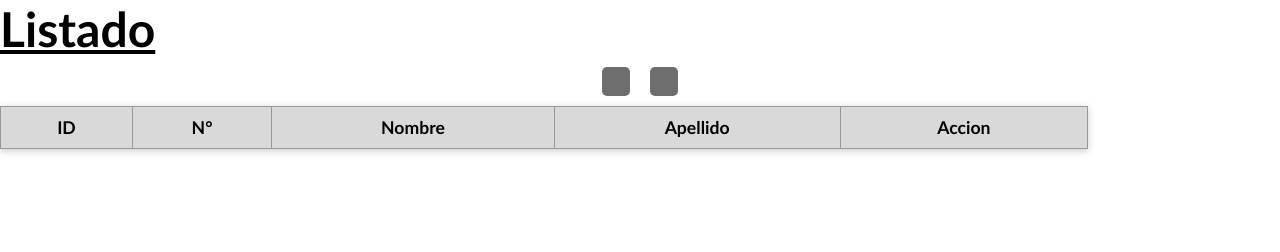
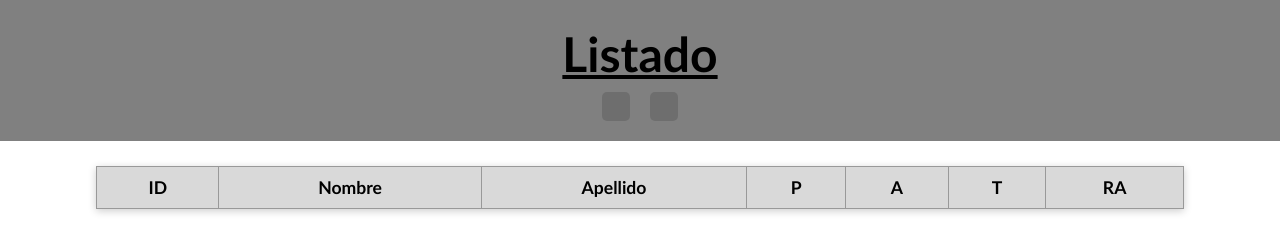
Before and after one commit to tomashasmat/tp-lista, a website: page tp/public/index.html in a window 1280 px wide. Drawn offline with Linux system fonts and the light colour scheme; no server answers.

Commit message:
html de nuevo

```diff
--- a/tp/public/index.html
+++ b/tp/public/index.html
@@ -8,28 +8,32 @@
     <title>Listado</title>
 </head>
 <body>
+    <header class="encabezado">
+        <h1 class="titulo">Listado</h1>
+        <div class="filtros">
+            <select id="selectCurso"></select>
+            <select id="selectMateria"></select>
+        </div>
+    </header>
 
-    <h1 class="titulo">Listado</h1>
-
-    <div class="filtros">
-        <select id="cursos"></select>
-        <select id="materias"></select>
-    </div>
-
+    <main>
         <table id="tablaAlumnos">
             <thead>
                 <tr>
                     <th>ID</th>
-                <th>N°</th>
                     <th>Nombre</th>
                     <th>Apellido</th>
-                <th>Accion</th>
+                    <th>P</th>
+                    <th>A</th>
+                    <th>T</th>
+                    <th>RA</th>
                 </tr>
             </thead>
             <tbody id="tableBody">
-
             </tbody>
         </table>
+    </main>
+    <script src="main.js"></script>
+    <script src="index.js"></script>
 </body>
-    <script src="main.js"></script>
 </html>
```
Lines whose indentation alone changed are shown as unchanged.
